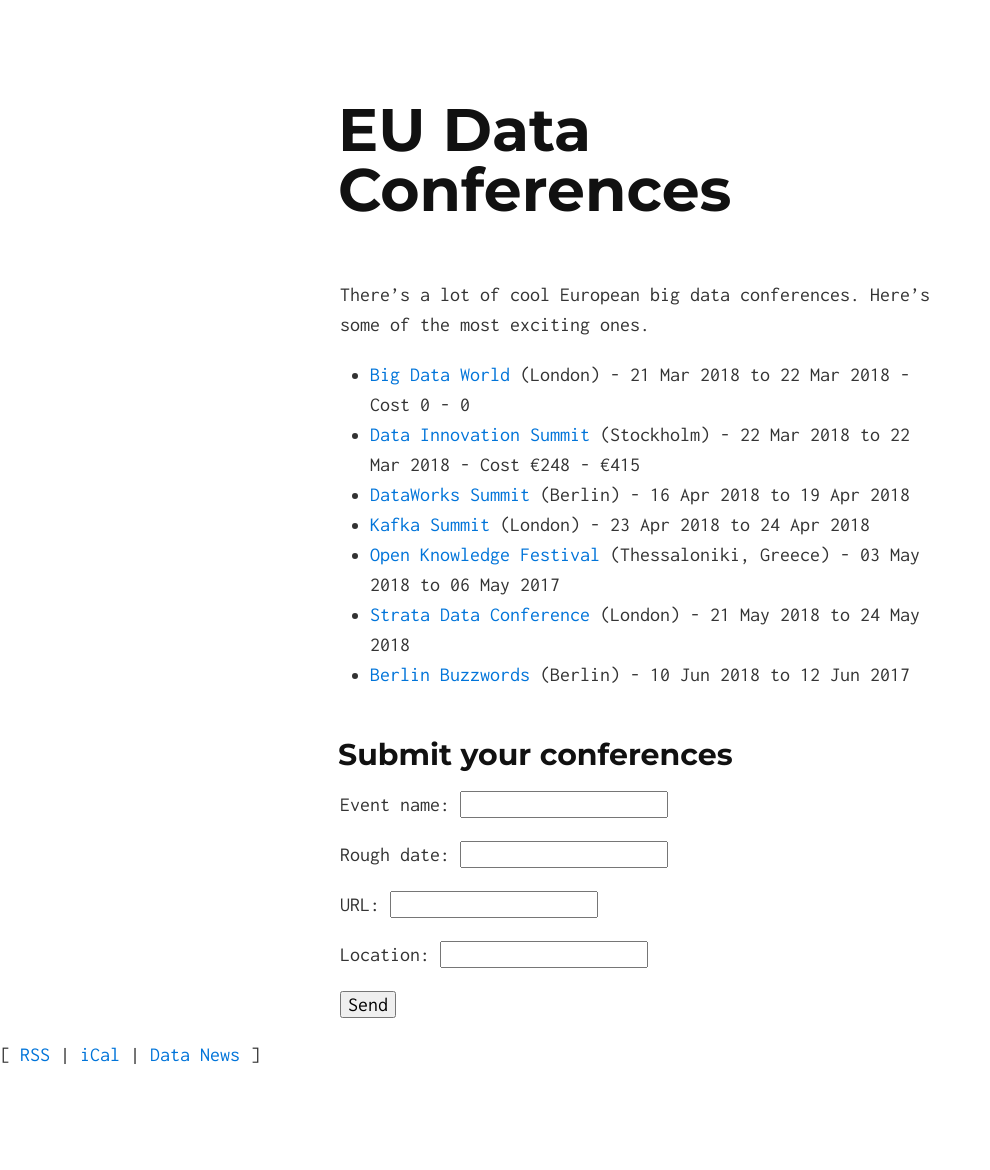
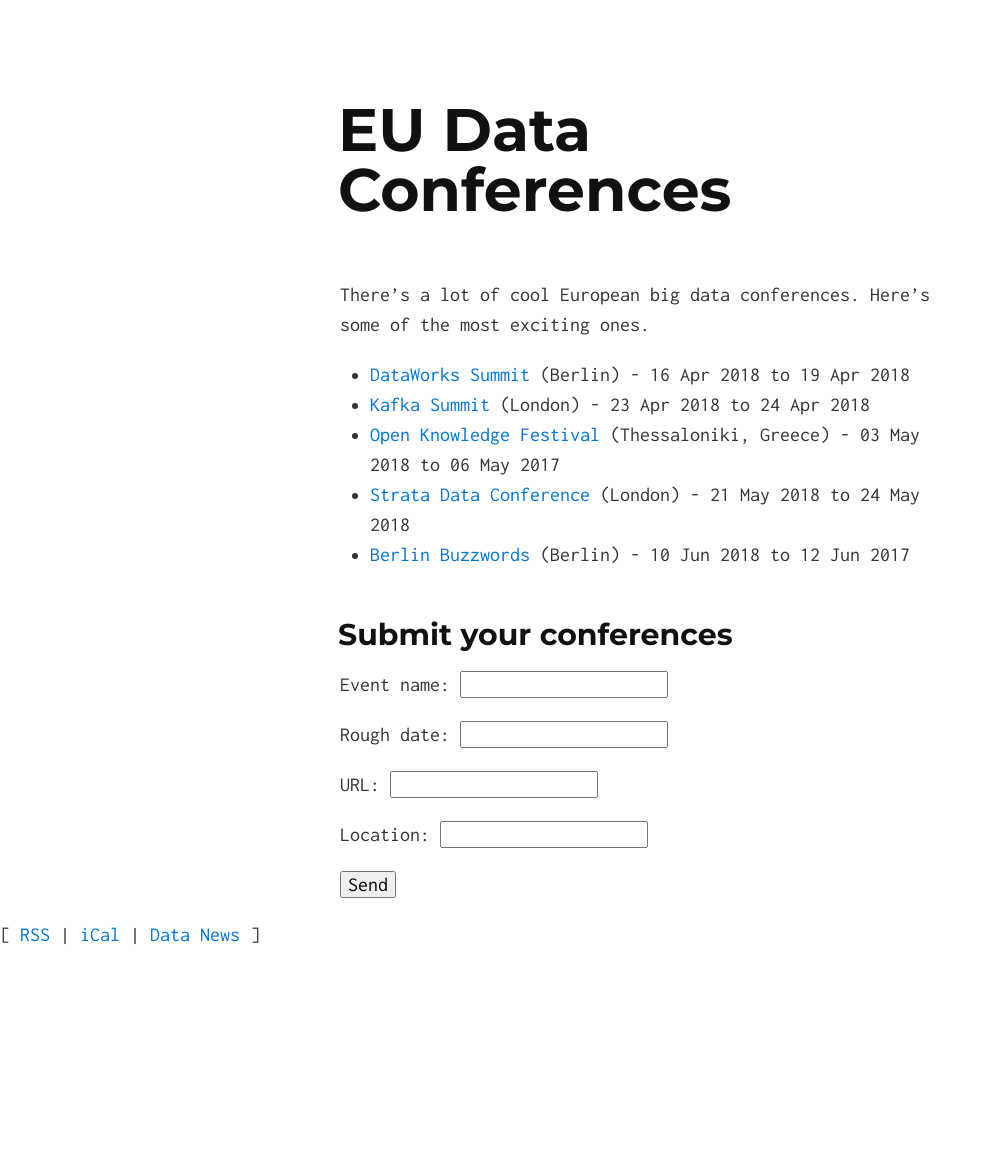
Before and after one commit to eudataconf/eudataconf, a Jekyll site: the page built from index.md, in a window 1280 px wide. Shown: the whole page, without its empty margins (0-990 px from the left). Built offline with Jekyll 4.4.1, drawn with Linux system fonts in a browser that asks for light colours; after the commit the page ends 1050 px from its top, so only the background shows below that.

Commit message:
remove old conferences

```diff
--- a/_data/conferences.yml
+++ b/_data/conferences.yml
@@ -1,21 +1,3 @@
-- name: Big Data World
-  roughdate: 21-22 March 2018
-  uid: 29
-  uri: https://www.bigdataworld.com/
-  startdate: 2018-03-21
-  enddate: 2018-03-22
-  location: London
-  mincost: 0
-  maxcost: 0
-- name: Data Innovation Summit
-  roughdate: 22 March 2018
-  uid: 23
-  uri: http://www.datainnovationsummit.com/
-  startdate: 2018-03-22
-  enddate: 2018-03-22
-  location: Stockholm
-  mincost: €248
-  maxcost: €415
 - name: DataWorks Summit
   roughdate: 16-19 April 2018
   uri: https://dataworkssummit.com/berlin-2018/
```
